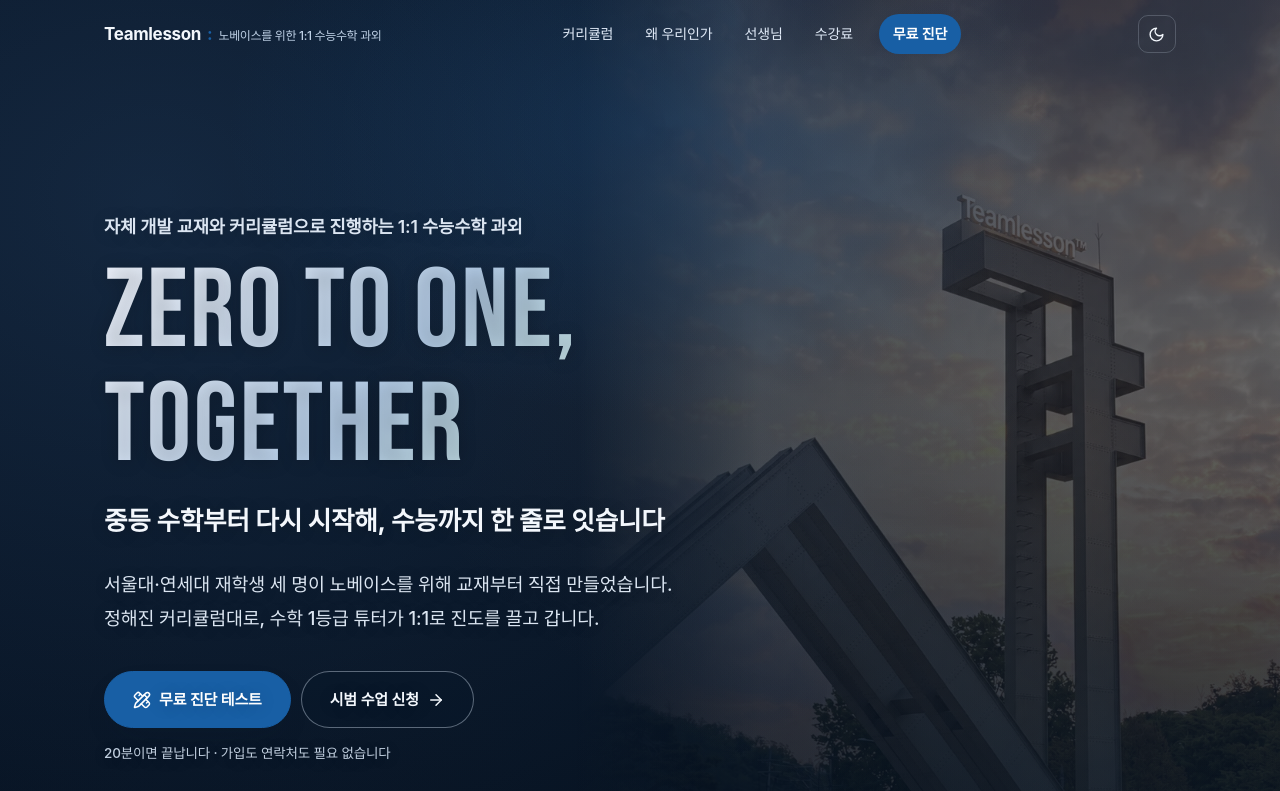
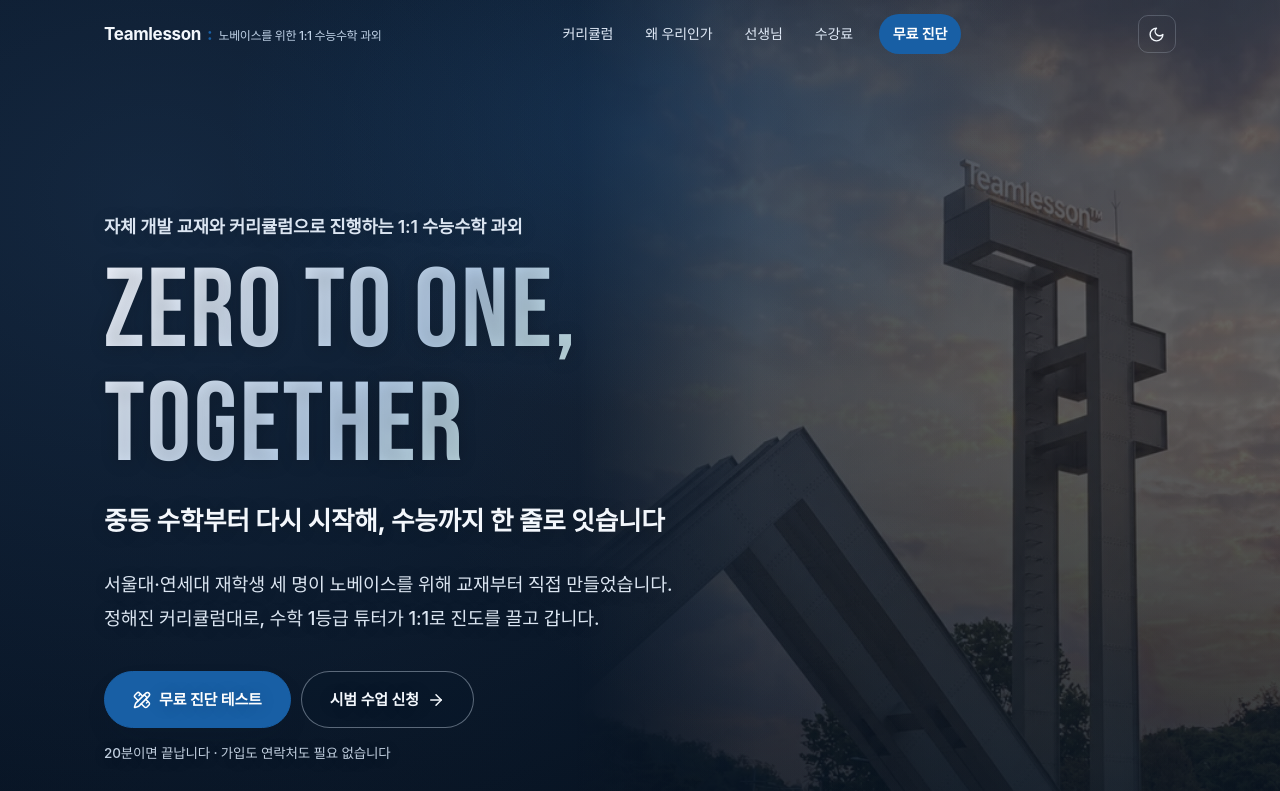
Before and after one commit to youn-ttunttun/doganitang, a React (Vite) app: page / in a window 1280 px wide. Shown: the top 791 px of the page. Built offline with nearby package versions, Linux system fonts and the light colour scheme; no server answers; the database is empty; a web font is replaced by a local one.

Commit message:
Enlarge landing background photo by ten percent

```diff
--- a/src/hero-consent.css
+++ b/src/hero-consent.css
@@ -9,7 +9,7 @@
   isolation: isolate;
 }
 .hero-photo, .hero-photo-shade { position: absolute; inset: 0; pointer-events: none; }
-.hero-photo img { width: 100%; height: 100%; object-fit: cover; object-position: 58% 18%; filter: saturate(.52) brightness(.75); opacity: .72; }
+.hero-photo img { width: 100%; height: 100%; object-fit: cover; object-position: 58% 18%; filter: saturate(.52) brightness(.75); opacity: .72; transform: scale(1.1); }
 .hero-photo-shade {
   background: radial-gradient(ellipse at 12% 18%, rgba(61, 103, 153, .26), transparent 58%), radial-gradient(ellipse at 94% 20%, rgba(170, 124, 101, .15), transparent 52%), linear-gradient(110deg, rgba(5, 16, 31, .84), rgba(6, 18, 33, .45) 65%, rgba(8, 21, 37, .24)), linear-gradient(0deg, #091524, transparent 65%);
 }
```
